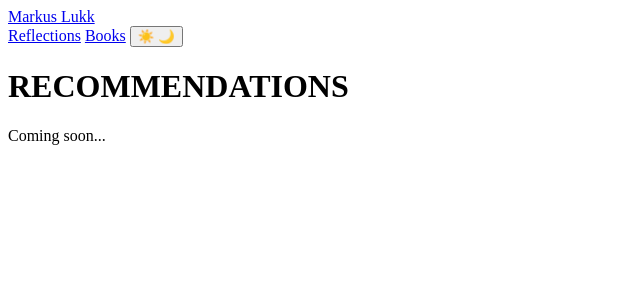
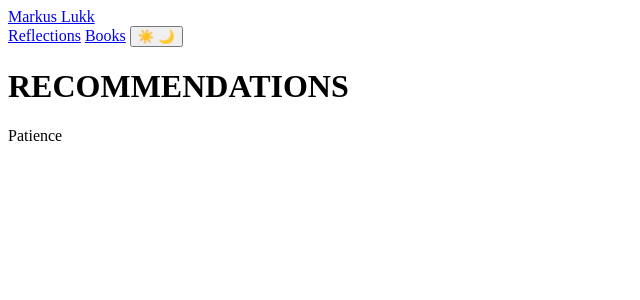
Before and after one commit to markuslukk/markuslukk.github.io, a Jekyll site: the page built from reflections/recommendations.html, in a window 1280 px wide. Shown: the top 300 px of the page, without its empty margins (0-640 px from the left). Built offline with Jekyll 4.4.1, drawn with Linux system fonts in a browser that asks for light colours.

Commit message:
Update recommendations.html

```diff
--- a/reflections/recommendations.html
+++ b/reflections/recommendations.html
@@ -17,7 +17,7 @@ title: Recommendations - Markus Lukk
 
   <h1 class="section-heading">RECOMMENDATIONS</h1>
 
-  <p class="empty-state">Coming soon...</p>
+  <p class="empty-state">Patience</p>
 </div>
 
 <script src="/theme.js"></script>
```
